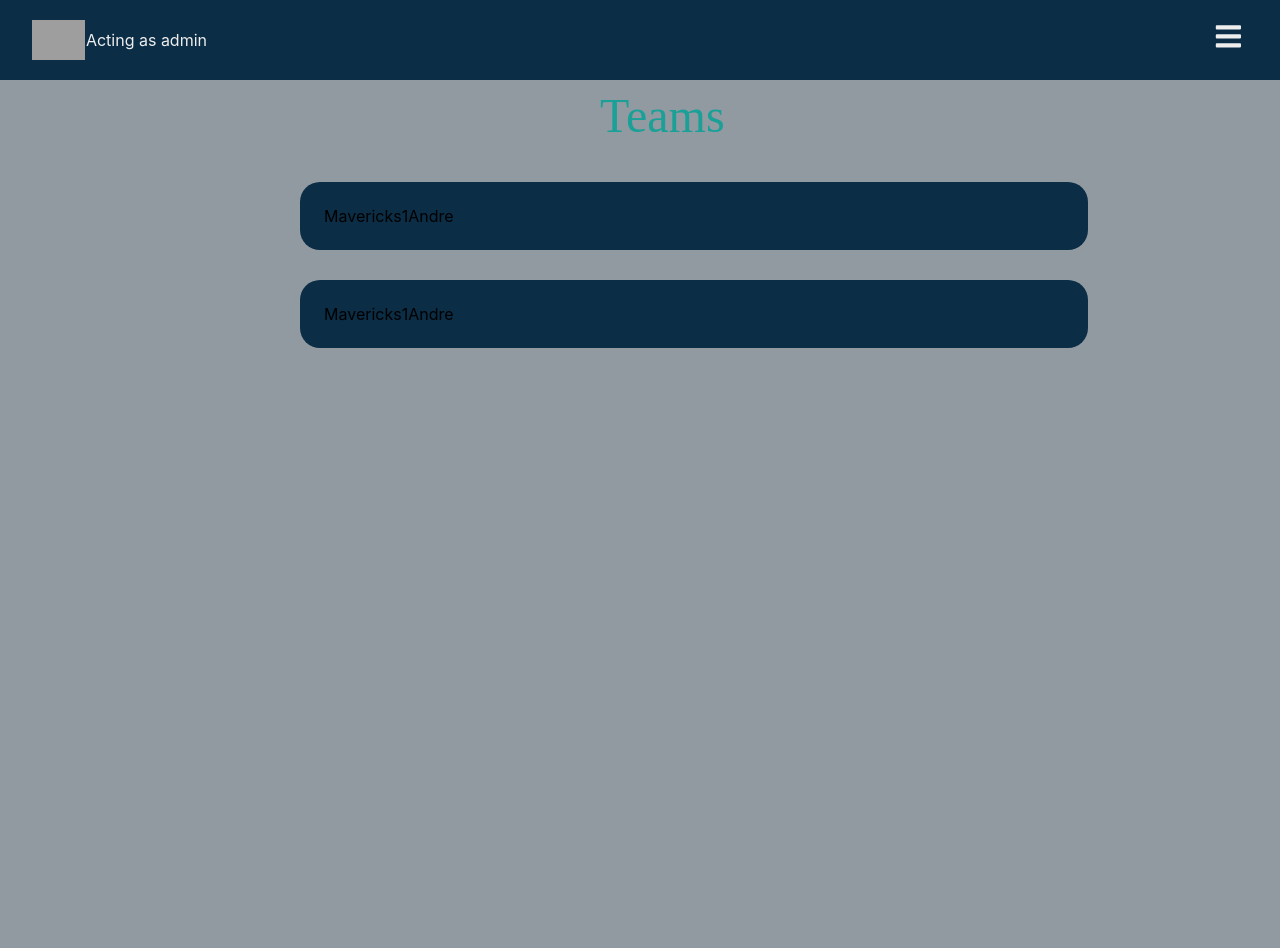
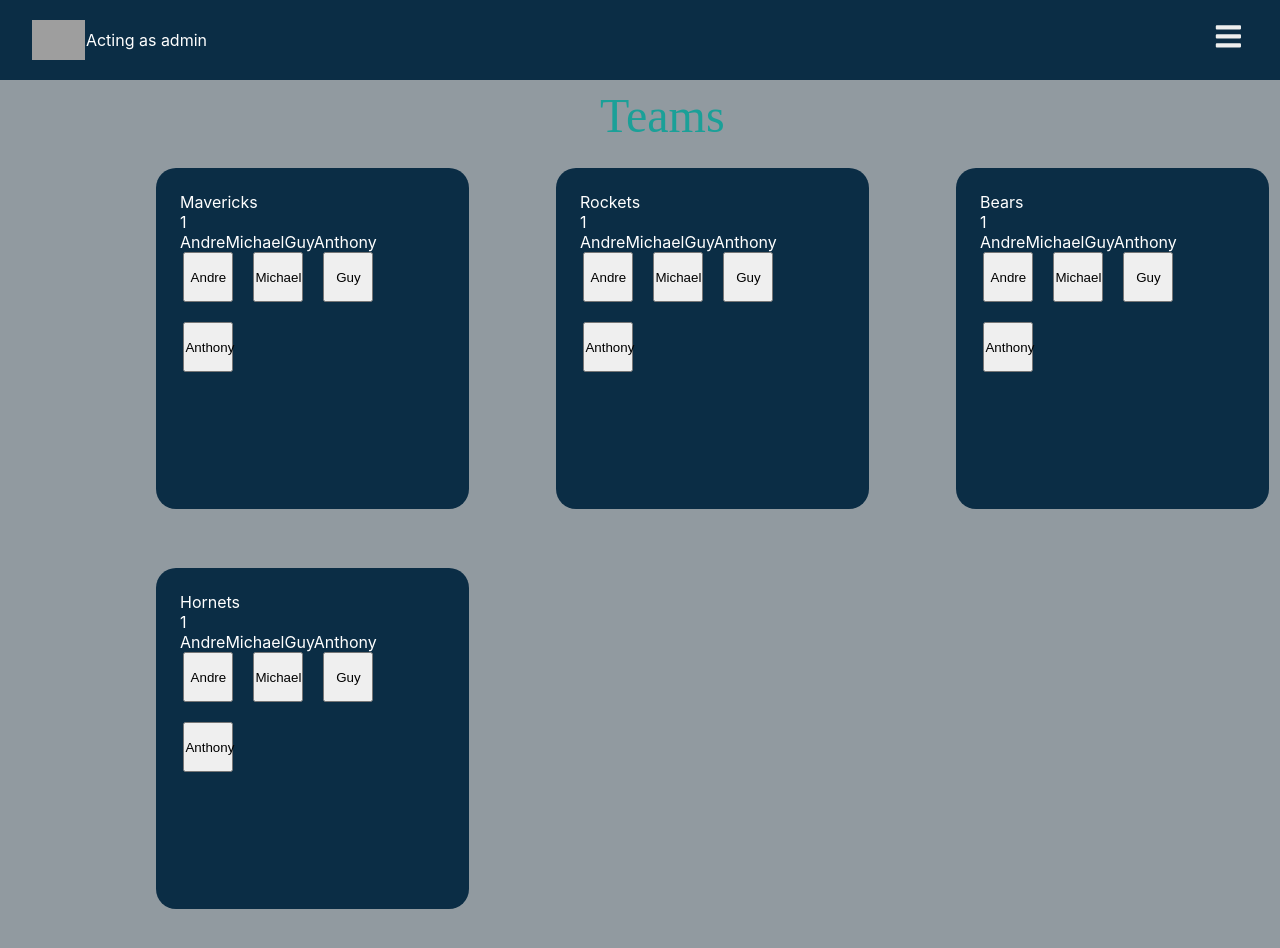
Before and after one commit to M-Cleveland153/Project_Management_App_Front_End_2022-12-10, a React (Create React App) app: page /teams in a window 1280 px wide. Shown: the top 948 px of the page. Before the commit the page ends 800 px from the top, so only its background shows below. Built offline with nearby package versions, Linux system fonts and the light colour scheme; grey boxes are pictures that could not be loaded; what axios-retry would draw is missing.

Commit message:
Teams page is now to MVP, simply needs further CSS

```diff
--- a/src/components/teams/Card.js
+++ b/src/components/teams/Card.js
@@ -1,7 +1,12 @@
 import classes from "./Card.module.css";
 
 function Card(props) {
-  return <div className={classes.card}>{props.children}</div>;
+  return (
+    <div className={classes.card}>
+      {props.children}
+      {/* <div className={classes.teamMembers}></div> */}
+    </div>
+  );
 }
 
 export default Card;
--- a/src/components/teams/Card.module.css
+++ b/src/components/teams/Card.module.css
@@ -1,13 +1,42 @@
 .card {
   background-color: #0b2d45;
   border-radius: 20px;
-  position: absolute;
-  width: 788px;
-
-  /* height: 384px; */
+  width: 313px;
+  height: 341px;
   left: 270px;
-  /* top: 324px; */
-  position: relative;
+  margin: 1rem;
   display: flex;
   padding: 1.5rem;
 }
+
+.teamMembers {
+  display: grid;
+  grid-template-columns: 50px 50px 50px;
+  grid-template-rows: 50px 50px 50px;
+  grid-row-gap: 20px;
+  grid-column-gap: 20px;
+  margin-top: auto;
+  justify-content: center;
+}
+
+.newActions button {
+  /* color: #ffffff; */
+  background-color: #1ba098;
+  position: relative;
+  left: 1225px;
+  width: 103px;
+  height: 32px;
+  border-radius: 10.2875px;
+
+  font-family: "Mulish";
+  font-style: normal;
+  font-weight: 400;
+  font-size: 16.2439px;
+  line-height: 150%;
+  /* or 24px */
+
+  align-items: center;
+  text-align: center;
+
+  color: rgba(255, 255, 255, 0.75);
+}
--- a/src/components/teams/TeamItem.js
+++ b/src/components/teams/TeamItem.js
@@ -3,15 +3,20 @@ import classes from "./Teams.module.css";
 
 function TeamItem(props) {
   return (
-    <li className={classes.li}>
-      <Card>
-        <p>{props.teamName}</p>
-
-        <p>{props.numberOfProjects}</p>
-
-        <p>{props.members}</p>
-      </Card>
-    </li>
+    <Card>
+      <div>
+        <div>
+          <p>{props.teamName}</p>
+          <p>{props.numberOfProjects}</p>
+          <p>{props.members}</p>
+        </div>
+        <div className={classes.teamMembers}>
+          {props.members.map((member) => (
+            <button> {member}</button>
+          ))}
+        </div>
+      </div>
+    </Card>
   );
 }
 
--- a/src/components/teams/TeamList.js
+++ b/src/components/teams/TeamList.js
@@ -3,17 +3,17 @@ import classes from "./Teams.module.css";
 
 function TeamList(props) {
   return (
-    <ul className={classes.ul}>
+    <div className={classes.teams}>
       {props.teams.map((team) => (
         <TeamItem
-        //   key={team.id}
-        //   id={team.id}
+          //   key={team.id}
+          //   id={team.id}
           teamName={team.teamName}
           numberOfProjects={team.numberOfProjects}
           members={team.members}
         />
       ))}
-    </ul>
+    </div>
   );
 }
 
--- a/src/components/teams/Teams.module.css
+++ b/src/components/teams/Teams.module.css
@@ -114,3 +114,33 @@
   position: relative;
   left: 200px;
 }
+.teams {
+  display: grid;
+  grid-template-columns: 200px 200px 200px;
+  grid-template-rows: 200px 200px 200px;
+  grid-row-gap: 200px;
+  grid-column-gap: 200px;
+  margin-top: auto;
+  justify-content: center;
+}
+
+.teamCards {
+  height: 200px;
+  width: 200px;
+  background-color: aqua;
+}
+
+p {
+  color: white;
+}
+
+.teamMembers {
+  display: grid;
+  grid-template-columns: 50px 50px 50px;
+  grid-template-rows: 50px 50px 50px;
+  grid-row-gap: 20px;
+  grid-column-gap: 20px;
+  margin-top: auto;
+  justify-content: center;
+
+}
--- a/src/routes/Announcements.js
+++ b/src/routes/Announcements.js
@@ -9,40 +9,40 @@ import AddAnnouncement from "../components/announcements/AddAnnouncement";
 import useAxios from "../services/useAxios";
 
 const Announcements = () => {
-  // const loadedAnnouncements = [
-  //   {
-  //     id: 123456,
-  //     date: "2022-11-28",
-  //     title: "announcement title #1",
-  //     message:
-  //       "This is my first announcement  #1. Listen up I have an announcement to make. Listen up I have an announcement to make. Listen up I have an announcement to make. Listen up I have an announcement to make. Listen up I have an announcement to make. Listen up I have an announcement to make",
-  //     company: 987654,
-  //     user: "User Name",
-  //   },
-  //   {
-  //     id: 123457,
-  //     date: "2022-11-28",
-  //     title: "announcement title #2",
-  //     message:
-  //       "This is my second announcement #2. Listen up I have an announcement to make. Listen up I have an announcement to make. Listen up I have an announcement to make. Listen up I have an announcement to make. Listen up I have an announcement to make. Listen up I have an announcement to make.",
-  //     company: 987654,
-  //     user: "User Name",
-  //   },
-  //   {
-  //     id: 123458,
-  //     date: "2022-11-28",
-  //     title: "announcement title #3",
-  //     message:
-  //       "This is my third announcement #3. Listen up I have an announcement to make. Listen up I have an announcement to make. Listen up I have an announcement to make. Listen up I have an announcement to make. Listen up I have an announcement to make. Listen up I have an announcement to make.",
-  //     company: 987654,
-  //     user: "User Name",
-  //   },
-  // ];
-  const { response, loading, error } = useAxios({
+  const loadedAnnouncements = [
+    {
+      id: 123456,
+      date: "2022-11-28",
+      title: "announcement title #1",
+      message:
+        "This is my first announcement  #1. Listen up I have an announcement to make. Listen up I have an announcement to make. Listen up I have an announcement to make. Listen up I have an announcement to make. Listen up I have an announcement to make. Listen up I have an announcement to make",
+      company: 987654,
+      user: "User Name",
+    },
+    {
+      id: 123457,
+      date: "2022-11-28",
+      title: "announcement title #2",
+      message:
+        "This is my second announcement #2. Listen up I have an announcement to make. Listen up I have an announcement to make. Listen up I have an announcement to make. Listen up I have an announcement to make. Listen up I have an announcement to make. Listen up I have an announcement to make.",
+      company: 987654,
+      user: "User Name",
+    },
+    {
+      id: 123458,
+      date: "2022-11-28",
+      title: "announcement title #3",
+      message:
+        "This is my third announcement #3. Listen up I have an announcement to make. Listen up I have an announcement to make. Listen up I have an announcement to make. Listen up I have an announcement to make. Listen up I have an announcement to make. Listen up I have an announcement to make.",
+      company: 987654,
+      user: "User Name",
+    },
+  ];
+  // const { response, loading, error } = useAxios({
 
-    method: 'get',
-    url: '/announcements'
-  });
+  //   method: 'get',
+  //   url: '/announcements'
+  // });
 
   const [buttonPopup, setButtonPopup] = useState(false);
 
@@ -62,20 +62,20 @@ const Announcements = () => {
       <hr className={classes.hr}></hr>
 
       {/* loading & error handling for API response */}
-      {loading ? ( <p>loading...</p>) :
+      {/* {loading ? ( <p>loading...</p>) :
        (
         <div>
             {error && (
                 <div>
                     <p>{error.message}</p>
                 </div>
-            )}
+            )} */}
             <div>                     {/* loadedAnnouncements */}
-              <AnnouncementList announcements={response} />
-              {console.log(response)}
+              <AnnouncementList announcements={loadedAnnouncements} />
+              {console.log(loadedAnnouncements)}
             </div>
-        </div>
-      )}
+        {/* </div> */}
+      {/* )} */}
 
       <Popup trigger={buttonPopup} setTrigger={setButtonPopup}>
         <AddAnnouncement />
--- a/src/routes/Teams.js
+++ b/src/routes/Teams.js
@@ -9,14 +9,23 @@ const Teams = () => {
     {
       teamName: "Mavericks",
       numberOfProjects: 1,
-      members: "Andre",
+      members: ["Andre", "Michael", "Guy", "Anthony"]
     },
     {
-      teamName: "Mavericks",
+      teamName: "Rockets",
       numberOfProjects: 1,
-      members: "Andre",
-    }
-
+      members: ["Andre", "Michael", "Guy", "Anthony"]
+    },
+    {
+      teamName: "Bears",
+      numberOfProjects: 1,
+      members: ["Andre", "Michael", "Guy", "Anthony"]
+    },
+    {
+      teamName: "Hornets",
+      numberOfProjects: 1,
+      members: ["Andre", "Michael", "Guy", "Anthony"]
+    },
   ];
 
   const [buttonPopup, setButtonPopup] = useState(false);
@@ -32,7 +41,7 @@ const Teams = () => {
       {/* <div className={classes.actions}>
         <button onClick={clickNew}>New Team</button>
       </div> */}
-      <TeamList teams={loadedTeams}/>
+      <TeamList teams={loadedTeams} />
 
       {/* <Popup trigger={buttonPopup} setTrigger={setButtonPopup}>
         <h3>Overlay Template Title</h3>
```
Lines whose indentation alone changed are shown as unchanged.
